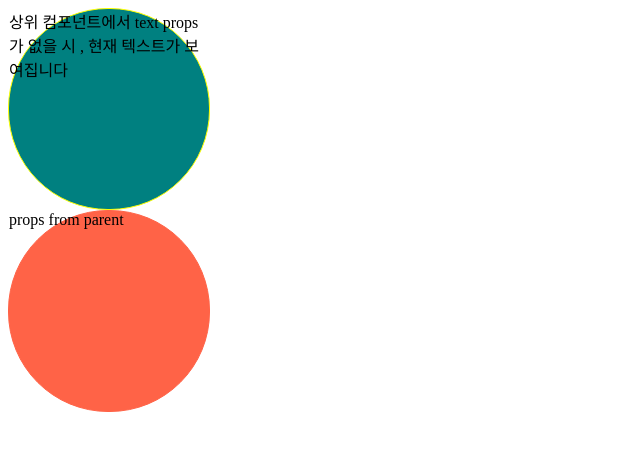
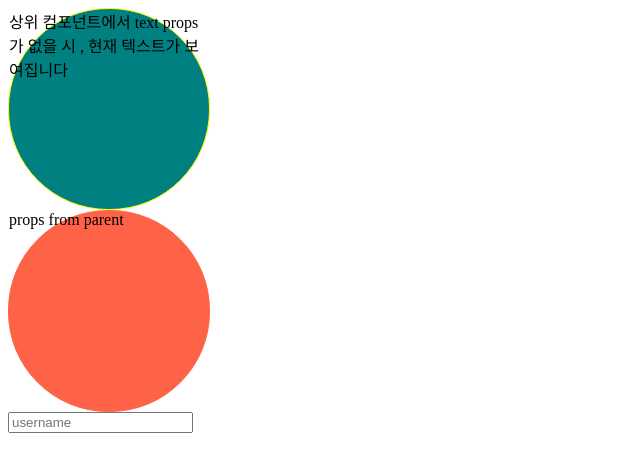
Before and after one commit to hojncode/ReactStudy, a React (Create React App) app: page / in a window 1280 px wide. Shown: the top 472 px of the page, without its empty margins (0-640 px from the left). Built offline with nearby package versions, Linux system fonts and the light colour scheme.

Commit message:
[study] ES6 문법- const {currentTarget:{value,id,tagName,width}}=event; 사용시 여러개의 속성값을 보다 간편하게 가져올 수 있다.

```diff
--- a/src/App.tsx
+++ b/src/App.tsx
@@ -1,11 +1,38 @@
+import React, { useState } from "react";
 import Circle from "./Circle";
 
+
+
 function App() {
-  return (
+
+    const [value, setValue] = useState("");
+
+    const onChange = (event: React.FormEvent<HTMLInputElement>) => {
+      const {
+        currentTarget : {value},
+      } = event;
+      setValue(value);
+    };
+
+    const onSubmit = (event: React.FormEvent<HTMLFormElement>) => {
+      event.preventDefault();
+      console.log("hello", value);
+    };
+
+    return (
     <div>
       <Circle borderColor="yellow" bgColor="teal"/>
       <Circle text="props from parent" bgColor="tomato"/>
-      </div>
+
+      <form onSubmit={onSubmit}>
+        <input
+          value={value}
+          onChange={onChange}
+          type="text"
+          placeholder="username"
+        />
+      </form>
+    </div>
   )
 }
 
```
